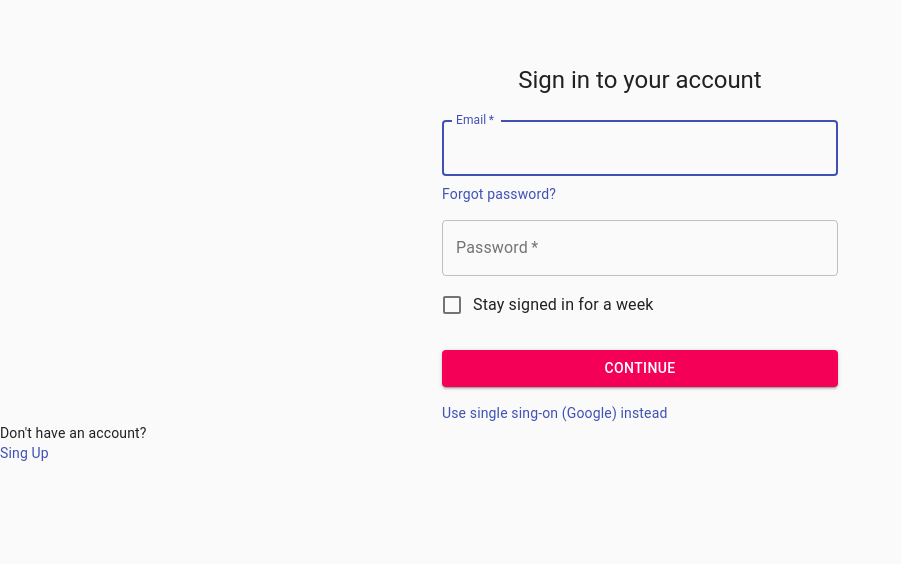
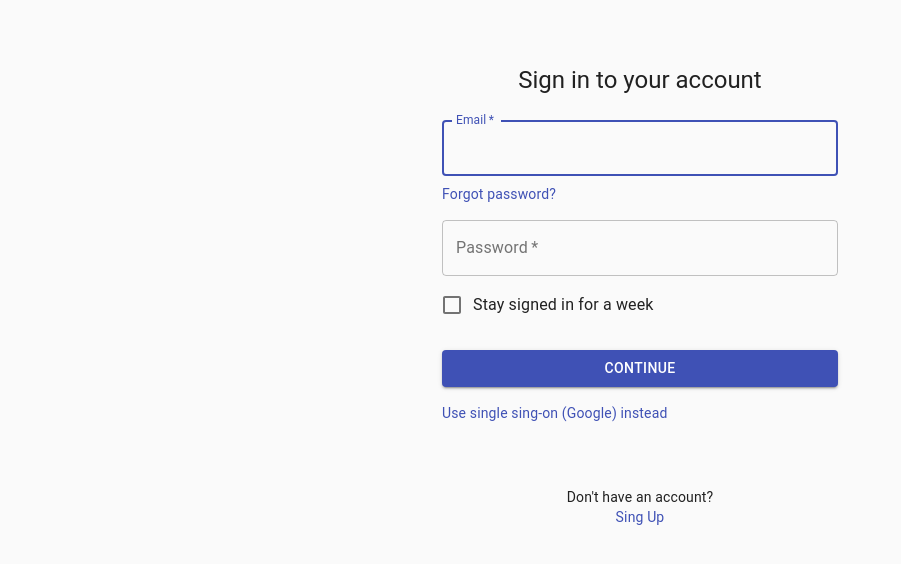
Before and after one commit to ninasavkina/1, a React (Create React App) app in the folder 2/: page / in a window 1280 px wide. Shown: the top 564 px of the page, without its empty margins (0-901 px from the left). Built offline with nearby package versions, Linux system fonts and the light colour scheme.

Commit message:
fixed sign up

```diff
--- a/2/src/App.js
+++ b/2/src/App.js
@@ -1,5 +1,4 @@
 import React from 'react';
-import Avatar from '@material-ui/core/Avatar';
 import Button from '@material-ui/core/Button';
 import CssBaseline from '@material-ui/core/CssBaseline';
 import TextField from '@material-ui/core/TextField';
@@ -31,6 +30,12 @@ const useStyles = makeStyles((theme) => ({
     },
     email: {
         cursor: 'pointer',
+    },
+    grid: {
+        marginTop: theme.spacing(8),
+        display: 'flex',
+        flexDirection: 'column',
+        alignItems: 'center'
     },
 }));
 
@@ -99,7 +104,7 @@ export default function SignIn() {
                         type="submit"
                         fullWidth
                         variant="contained"
-                        color="secondary"
+                        color="primary"
                         className={classes.submit}
                         cursor="pointer"
                     >
@@ -116,7 +121,7 @@ export default function SignIn() {
                 </form>
             </div>
             </Container>
-            <Grid item>
+                <Grid item className={classes.grid}>
                     <div>Don't have an account?</div>
                     <Link href="https://www.facebook.com" target="_blank" variant="body2">
                         {"Sing Up"}
```
Lines whose indentation alone changed are shown as unchanged.
